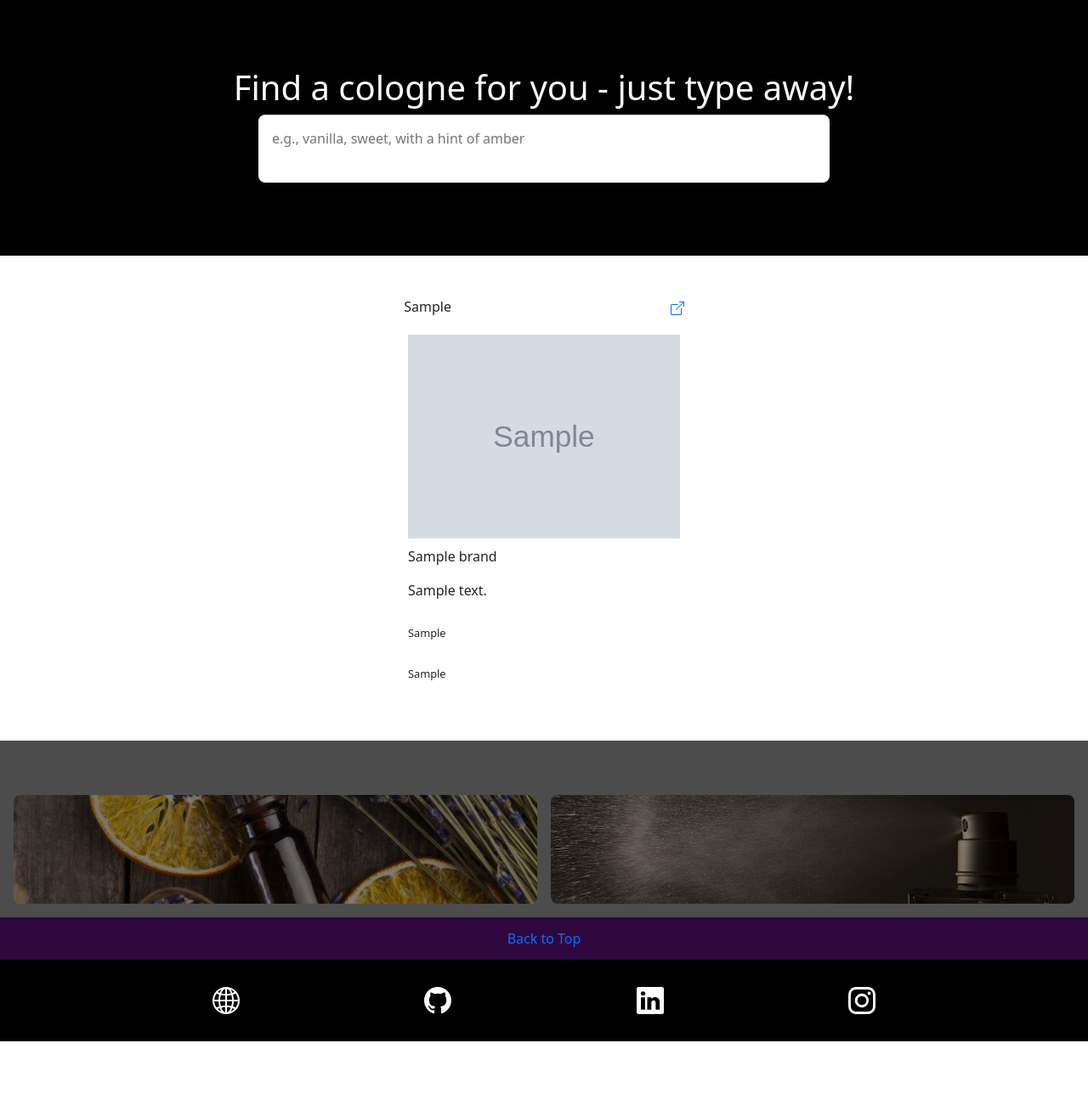
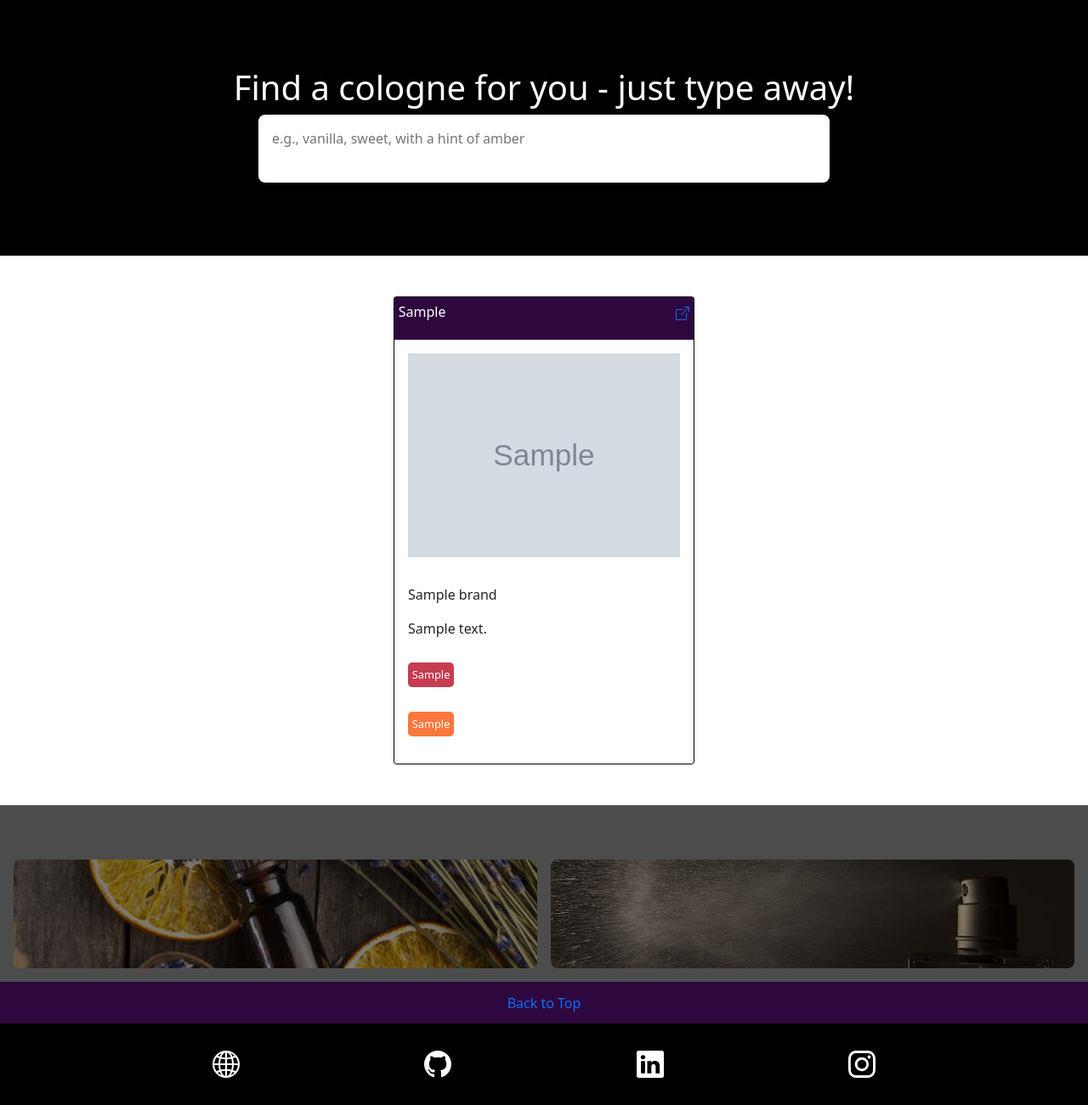
Before and after one commit to CJMonahann/Find-a-Fragrance, a Flask app: page / in a window 1280 px wide. Shown: the part 57-1358 px from the top of the page at 85% size. Before the commit the page ends 1283 px from the top, so only its background shows below. Run offline with Flask 3, Linux system fonts and the light colour scheme; tables that the repository leaves empty hold one stand-in row (values such as "Sample post"); grey boxes marked "Sample" are stand-in pictures; parts of the project's set-up code (start-up, migrations or seed data) failed here and were passed over.

Commit message:
added more css to frag cards, as well as frag concentration cards

```diff
--- a/app/static/css/index.css
+++ b/app/static/css/index.css
@@ -86,7 +86,6 @@
 .frag-img {
     justify-content: center;
     align-items: start;
-    height: clamp(10%, 20%, 40%);
 }
 
 .frag-img,
@@ -100,7 +99,17 @@
     font-size: clamp(0.5rem, 1.2rem, 1.4);
 }
 
-.frag-container img {
+.frag-container {
+    border: 1.5px solid black;
+    border-radius: 0.2rem;
+}
+
+.frag-img,
+.frag-about {
+    padding: 1rem;
+}
+
+.frag-img img {
     width: clamp(10vw, 25vw, 40vw);
     height: clamp(10vh, 30vh, 40vh);
 }
@@ -112,15 +121,30 @@
     font-size: clamp(0.5rem, 1rem, 1.5rem);
 }
 
+.frag-header {
+    color: white;
+}
+
 .frag-notes p,
 .conc-notes p{
+    color: white;
     font-size: clamp(0.1rem, 0.8rem, 1rem);
     margin-top: 1em;
 }
 
+.frag-notes p {
+    background-color: #C63C51;
+}
+
+.conc-notes p {
+    background-color: #2E073F;
+}
+
 .frag-accs p {
+    color: white;
     font-size: clamp(0.1rem, 0.8rem, 1rem);
     margin-top: 1em;
+    background-color: #FB773C;
 }
 
 .info-container {
@@ -134,12 +158,23 @@
 }
 
 
+.frag-header,
 .conc-header {
     background-color: #2E073F;
 }
 
-.conc-header {
+.frag-header,
+.conc-header,
+.frag-notes p,
+.conc-notes p,
+.frag-accs p {
     padding: 0.3rem;
+}
+
+.frag-notes p,
+.conc-notes p,
+.frag-accs p {
+    border-radius: 0.3rem;
 }
 
 .scents-info {
```
